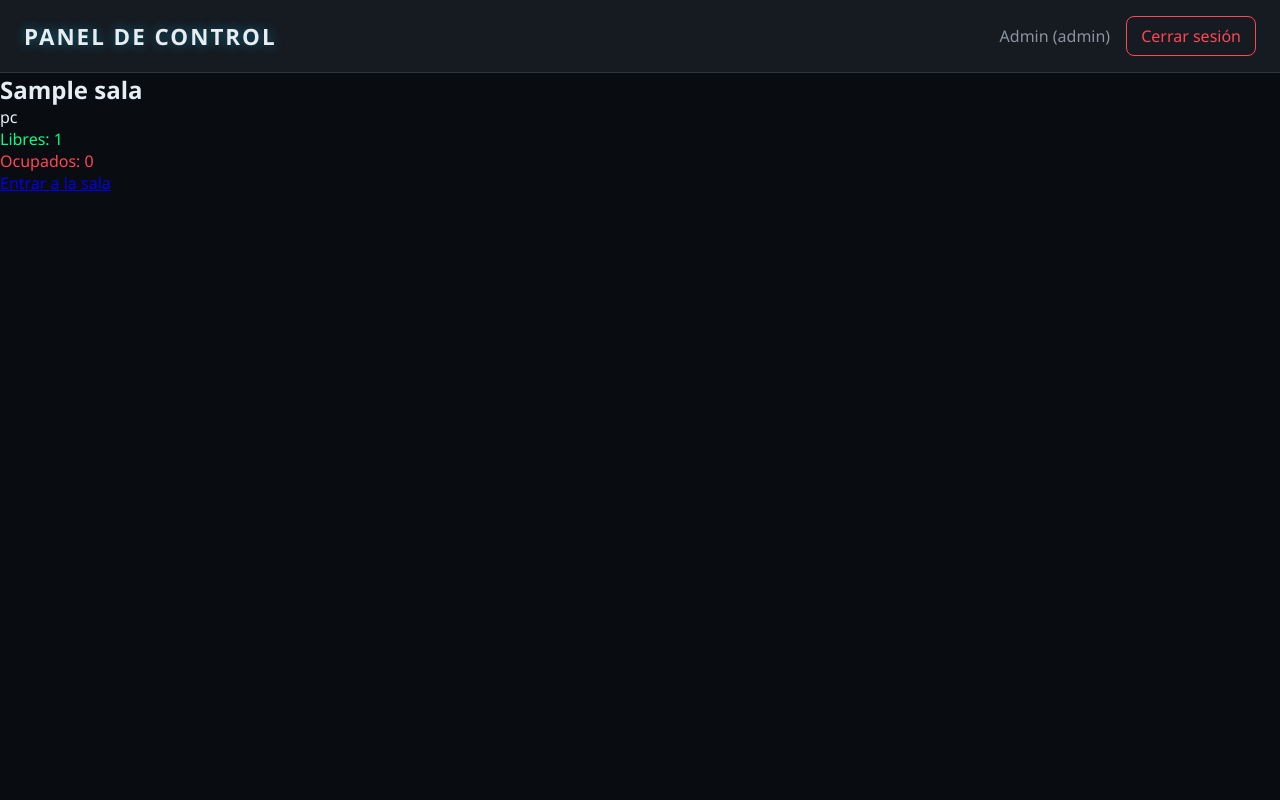
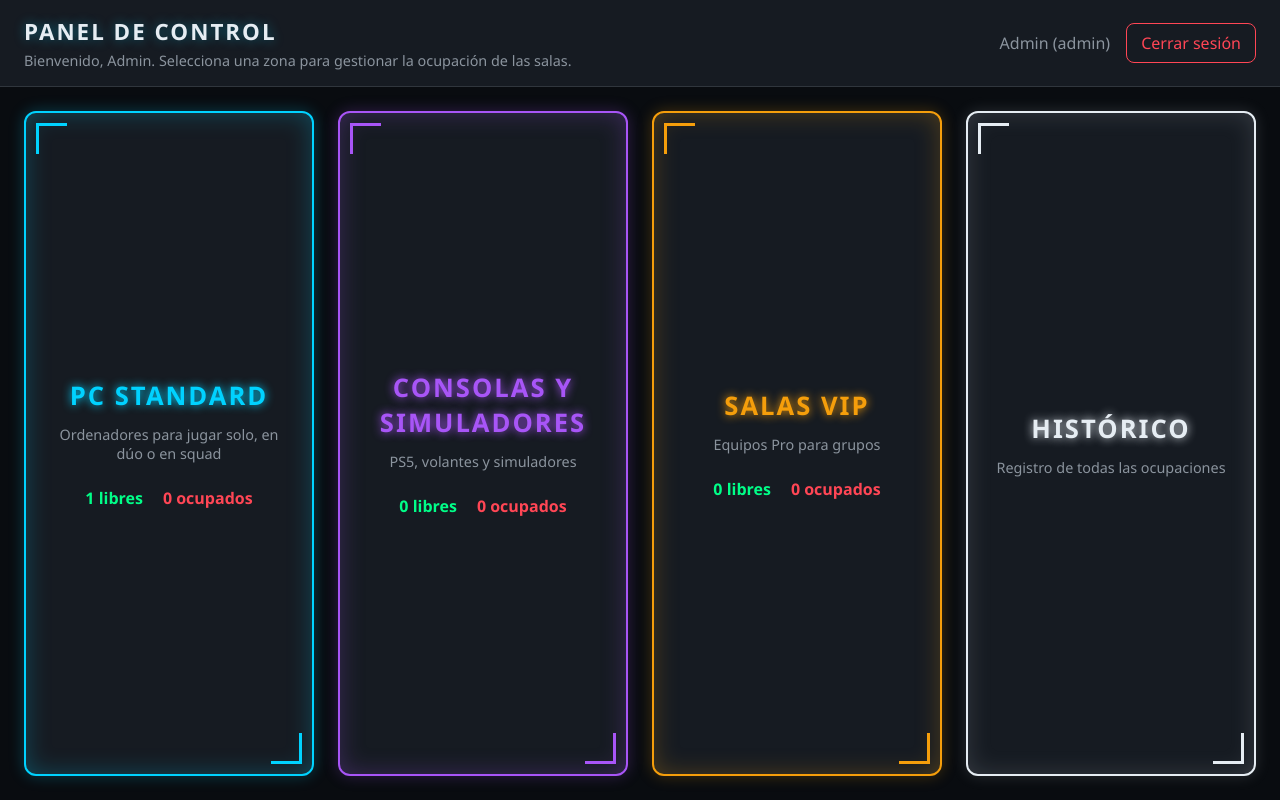
Before and after one commit to Daniel965jpg/Grup2_DAW2_PJ5_Axx_GamingCenter, a PHP site: page /vistas/dashboard.php in a window 1280 px wide. Run offline with PHP 8.4, Linux system fonts and the light colour scheme; a user stored in the database is signed in; data comes from the database, SQL or seed files in the repository; tables that the repository leaves empty hold one stand-in row (values such as "Sample post").

Commit message:
interfaz de dashboard

```diff
--- a/vistas/dashboard.php
+++ b/vistas/dashboard.php
@@ -1,6 +1,7 @@
 <?php
 // VISTA: DASHBOARD
-// Pantalla principal tras el login: una tarjeta por sala con sus módulos libres y ocupados.
+// Pantalla principal tras el login: cuatro tarjetas grandes para entrar a cada zona del local
+// (PC Standard, Consolas, VIP) o al histórico. Cada zona enseña cuántos puestos hay libres y ocupados.
 
 session_start();
 
@@ -12,6 +13,7 @@ if (!isset($_SESSION['usuario'])) {
 
 require_once '../bd/conexion.php';
 
+//Recoger variable de sesión de login
 $mi_id = $_SESSION['usuario'];
 
 try {
@@ -21,18 +23,23 @@ try {
     $stmt->execute([$mi_id]);
     $usuario = $stmt->fetch(PDO::FETCH_ASSOC);
 
-    // Por cada módulo de la sala, CASE devuelve 1 si cumple el estado y 0 si no,
-    // y SUM suma esos 1: así sale cuántos hay libres y cuántos ocupados.
-    // LEFT JOIN para que una sala sin módulos también salga (con 0 y 0).
-    $sql = "SELECT salas.id_sala, salas.nombre, salas.tipo,
-                   SUM(CASE WHEN modulos.estado = 'lliure' THEN 1 ELSE 0 END) AS libres,
-                   SUM(CASE WHEN modulos.estado = 'ocupat' THEN 1 ELSE 0 END) AS ocupados
-            FROM salas
-            LEFT JOIN modulos ON salas.id_sala = modulos.id_sala
-            GROUP BY salas.id_sala, salas.nombre, salas.tipo";
-    $stmt = $conexion->prepare($sql);
-    $stmt->execute();
-    $salas = $stmt->fetchAll(PDO::FETCH_ASSOC);
+    // Cuenta los puestos de un estado dentro de las salas de un tipo.
+    // Se prepara una sola vez y luego se ejecuta para cada zona dentro del foreach.
+    $sql = "SELECT COUNT(*) AS total FROM modulos
+            WHERE estado = ? AND id_sala IN (SELECT id_sala FROM salas WHERE tipo = ?)";
+    $stmt_contar = $conexion->prepare($sql);
+
+    $tipos = ['pc', 'consola', 'vip'];
+    $resumen = [];
+    foreach ($tipos as $tipo) {
+        $stmt_contar->execute(['lliure', $tipo]);
+        $fila = $stmt_contar->fetch(PDO::FETCH_ASSOC);
+        $resumen[$tipo]['libres'] = $fila['total'];
+
+        $stmt_contar->execute(['ocupat', $tipo]);
+        $fila = $stmt_contar->fetch(PDO::FETCH_ASSOC);
+        $resumen[$tipo]['ocupados'] = $fila['total'];
+    }
 } catch (PDOException $e) {
     echo "Error al cargar el dashboard: " . $e->getMessage();
     die();
@@ -46,34 +53,60 @@ try {
     <link rel="icon" type="image/png" href="../img/favicon.png">
     <link rel="stylesheet" href="../css/styles.css">
 </head>
-<body>
+<body class="pagina-panel">
     <header class="cabecera">
-        <h1 class="cabecera-titulo">Panel de Control</h1>
+        <div>
+            <h1 class="cabecera-titulo">Panel de Control</h1>
+            <p class="cabecera-bienvenida">Bienvenido, <?php echo $usuario['nom_real']; ?>. Selecciona una zona para gestionar la ocupación de las salas.</p>
+        </div>
         <div class="cabecera-usuario">
             <span><?php echo $usuario['nom_real']; ?> (<?php echo $usuario['rol']; ?>)</span>
             <a href="../procs/logout.php" class="boton-salir">Cerrar sesión</a>
         </div>
     </header>
 
-    <main class="contenedor-tarjetas">
-        <?php if (empty($salas)) { ?>
-            <p class="mensaje-vacio">Todavía no hay salas registradas.</p>
-        <?php } ?>
+    <?php
+    // Por ejemplo, si sala.php nos devuelve aquí porque la zona no tiene salas
+    if (isset($_SESSION['error'])) {
+        echo "<div class='mensaje-aviso mensaje-aviso-error'>" . $_SESSION['error'] . "</div>";
+        unset($_SESSION['error']);
+    }
+    ?>
 
-        <?php foreach ($salas as $sala) { ?>
-            <!-- La segunda clase depende del tipo (pc, consola o vip) y le da el color de la sala -->
-            <div class="tarjeta-sala tarjeta-<?php echo $sala['tipo']; ?>">
-                <h2 class="tarjeta-nombre"><?php echo $sala['nombre']; ?></h2>
-                <p class="tarjeta-tipo"><?php echo $sala['tipo']; ?></p>
+    <!-- Las 4 tarjetas ocupan todo el alto que queda debajo de la cabecera -->
+    <main class="zonas">
+        <!-- El tipo va por GET en el enlace: sala.php enseña solo las salas de ese tipo -->
+        <a href="sala.php?tipo=pc" class="tarjeta-zona tarjeta-pc">
+            <h2>PC Standard</h2>
+            <p class="zona-descripcion">Ordenadores para jugar solo, en dúo o en squad</p>
+            <div class="zona-estados">
+                <span class="estado-libre"><?php echo $resumen['pc']['libres']; ?> libres</span>
+                <span class="estado-ocupado"><?php echo $resumen['pc']['ocupados']; ?> ocupados</span>
+            </div>
+        </a>
 
-                <div class="tarjeta-estados">
-                    <p class="estado-libre">Libres: <?php echo $sala['libres']; ?></p>
-                    <p class="estado-ocupado">Ocupados: <?php echo $sala['ocupados']; ?></p>
-                </div>
+        <a href="sala.php?tipo=consola" class="tarjeta-zona tarjeta-consola">
+            <h2>Consolas y Simuladores</h2>
+            <p class="zona-descripcion">PS5, volantes y simuladores</p>
+            <div class="zona-estados">
+                <span class="estado-libre"><?php echo $resumen['consola']['libres']; ?> libres</span>
+                <span class="estado-ocupado"><?php echo $resumen['consola']['ocupados']; ?> ocupados</span>
+            </div>
+        </a>
 
-                <a href="sala.php?id=<?php echo $sala['id_sala']; ?>" class="boton-sala">Entrar a la sala</a>
+        <a href="sala.php?tipo=vip" class="tarjeta-zona tarjeta-vip">
+            <h2>Salas VIP</h2>
+            <p class="zona-descripcion">Equipos Pro para grupos</p>
+            <div class="zona-estados">
+                <span class="estado-libre"><?php echo $resumen['vip']['libres']; ?> libres</span>
+                <span class="estado-ocupado"><?php echo $resumen['vip']['ocupados']; ?> ocupados</span>
             </div>
-        <?php } ?>
+        </a>
+
+        <a href="historico.php" class="tarjeta-zona tarjeta-historico">
+            <h2>Histórico</h2>
+            <p class="zona-descripcion">Registro de todas las ocupaciones</p>
+        </a>
     </main>
 </body>
 </html>
```
Also changed, not shown: 1 other file.
